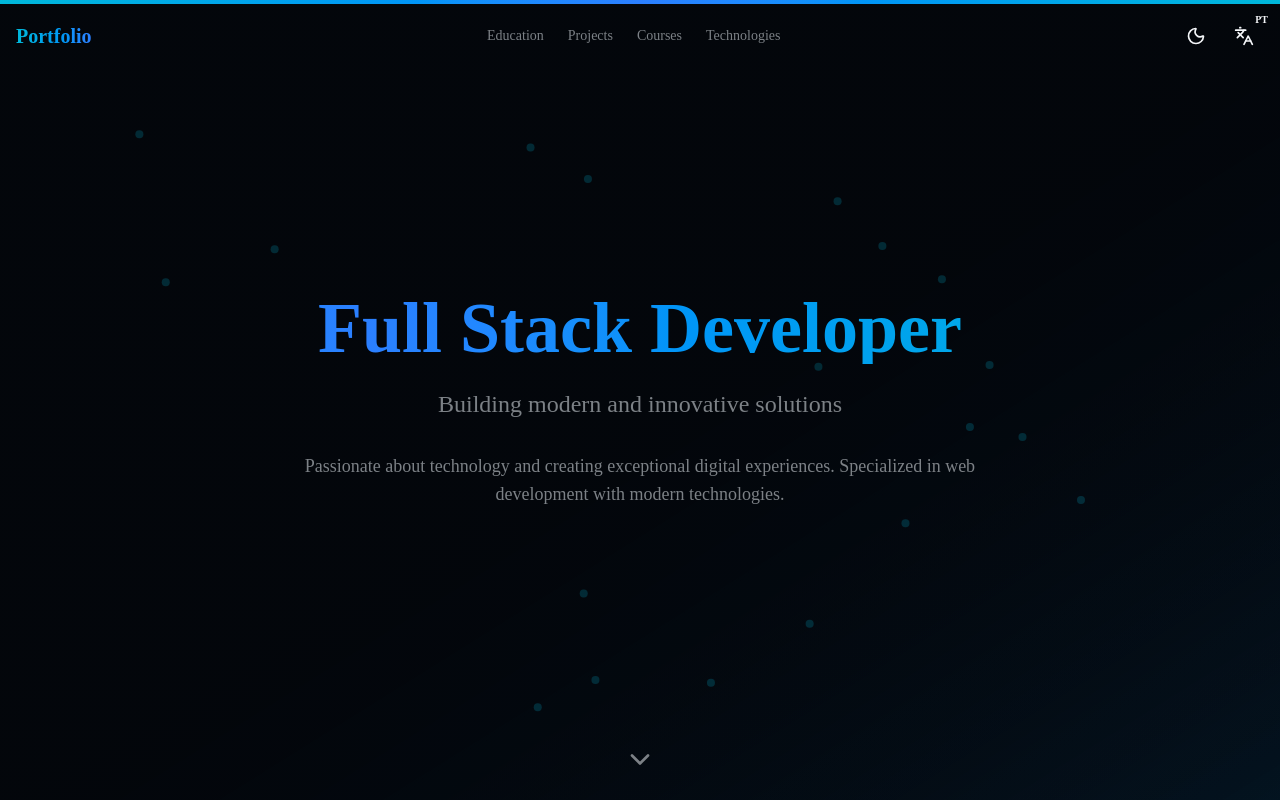
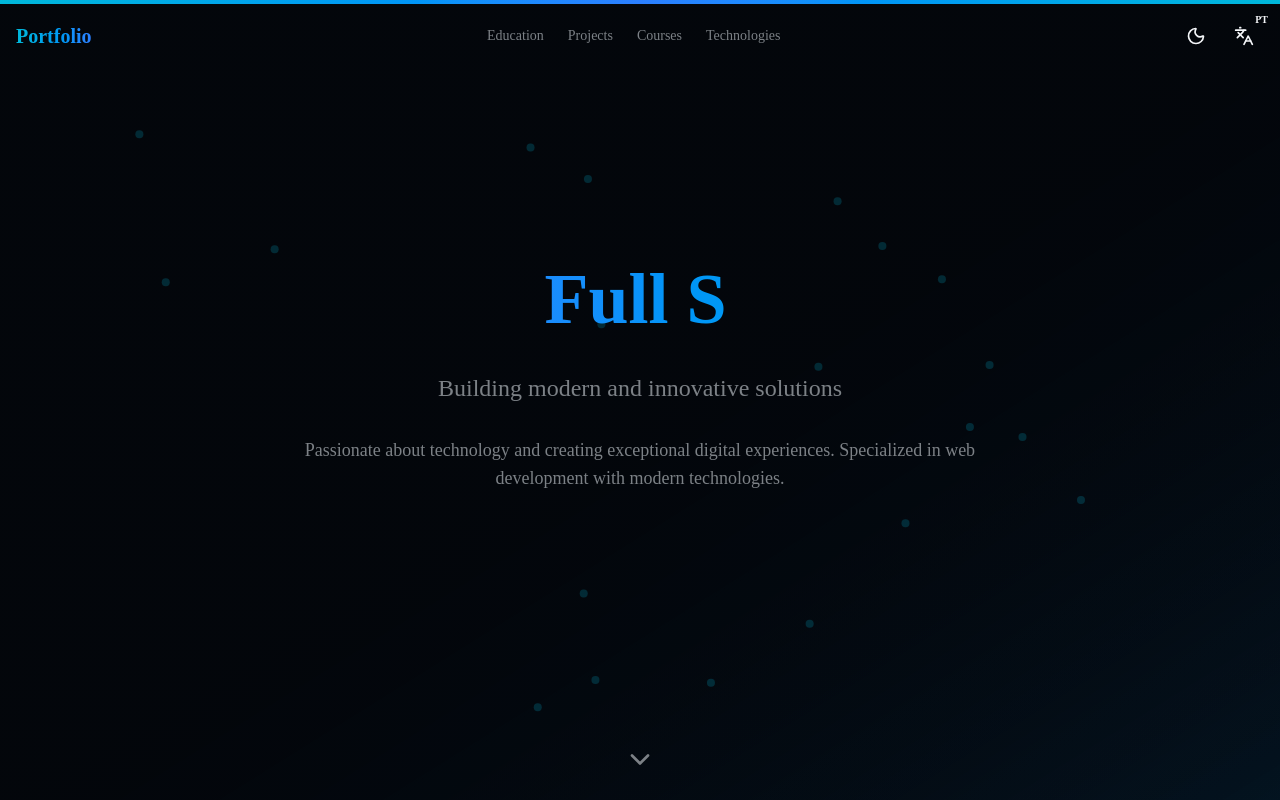
Before and after one commit to GabrieIPujol/Portfolio, a React (Vite) app: page / in a window 1280 px wide. Shown: the top 800 px of the page. Built offline with nearby package versions, Linux system fonts and the light colour scheme.

Commit message:
Update on Hero, logo added to the website icon.

```diff
--- a/index.html
+++ b/index.html
@@ -2,9 +2,9 @@
 <html lang="en">
   <head>
     <meta charset="UTF-8" />
-    <link rel="icon" type="image/svg+xml" href="/vite.svg" />
+    <link rel="icon" type="image/svg+xml" href="/src/assets/code-xml.svg"/>
     <meta name="viewport" content="width=device-width, initial-scale=1.0" />
-    <title>portfolio</title>
+    <title>Portfolio</title>
   </head>
   <body>
     <div id="root"></div>
--- a/package.json
+++ b/package.json
@@ -6,6 +6,8 @@
   "scripts": {
     "dev": "vite",
     "build": "tsc -b && vite build",
+    "predeploy": "npm run build",
+    "deploy": "gh-pages -d dist",
     "lint": "eslint .",
     "preview": "vite preview"
   },
--- a/src/app/global.css
+++ b/src/app/global.css
@@ -142,3 +142,27 @@
 ::-webkit-scrollbar-thumb:hover {
   background: var(--muted-foreground);
 }
+
+/* Typed cursor: gradient sync and blink */
+.typed-cursor{
+  display:inline-block;
+  width:3px;
+  height:1.05em;
+  margin-left:6px;
+  vertical-align:bottom;
+  background-image: linear-gradient(90deg,#06b6d4,#3b82f6,#06b6d4);
+  background-size:200% auto;
+  animation: typedCursorGradient 5s linear infinite, typedCursorBlink 1s step-end infinite;
+  border-radius:1px;
+}
+
+@keyframes typedCursorGradient{
+  0%{background-position:0% 50%}
+  50%{background-position:100% 50%}
+  100%{background-position:0% 50%}
+}
+
+@keyframes typedCursorBlink{
+  0%, 49% { opacity: 1 }
+  50%, 100% { opacity: 0 }
+}
--- a/src/components/hero.tsx
+++ b/src/components/hero.tsx
@@ -4,6 +4,7 @@ import { motion } from "framer-motion"
 import { ChevronDown } from "lucide-react"
 import { useLanguage } from "../contexts/language-context"
 import { CustomCursor } from "./custom-cursor"
+import { TypedTitle } from "./typed-title"
 
 export function Hero() {
   const { t } = useLanguage()
@@ -13,7 +14,7 @@ export function Hero() {
   }
 
   return (
-    <section className="relative min-h-screen flex items-center justify-center overflow-hidden">
+    <section className="relative min-h-screen flex items-center justify-center overflow-visible">
       <CustomCursor enabled={true} />
 
       {/* Animated Background */}
@@ -41,17 +42,17 @@ export function Hero() {
       </div>
 
       <div className="container mx-auto px-4 z-10">
-        <div className="max-w-4xl mx-auto text-center">
+        <div className="max-w-4xl mx-auto text-center pb-12">
           <motion.div initial={{ opacity: 0, y: 30 }} animate={{ opacity: 1, y: 0 }} transition={{ duration: 0.8 }}>
             <motion.h1
-              className="text-5xl md:text-7xl font-bold mb-6 bg-linear-to-r from-cyan-500 via-blue-500 to-cyan-500 bg-clip-text text-transparent text-balance"
+              className="text-5xl md:text-7xl font-bold mb-6 bg-linear-to-r from-cyan-500 via-blue-500 to-cyan-500 bg-clip-text text-transparent text-balance overflow-visible leading-[1.1] pb-2"
               animate={{
                 backgroundPosition: ["0% 50%", "100% 50%", "0% 50%"],
               }}
               transition={{ duration: 5, repeat: Number.POSITIVE_INFINITY }}
               style={{ backgroundSize: "200% auto" }}
             >
-              {t("hero.title")}
+              <TypedTitle words={["Gabriel Pujol", "Full Stack Developer"]} />
             </motion.h1>
           </motion.div>
 
--- /dev/null
+++ b/src/components/typed-title.tsx
@@ -0,0 +1,106 @@
+"use client"
+
+import { useEffect, useState } from "react"
+
+type TypedTitleProps = {
+  words: string[]
+  className?: string
+}
+
+export function TypedTitle({ words, className = "" }: TypedTitleProps) {
+  const [wordIndex, setWordIndex] = useState(0)
+  const [subIndex, setSubIndex] = useState(0)
+  const [isDeleting, setIsDeleting] = useState(false)
+  const [mistakeMode, setMistakeMode] = useState<"none" | "typingWrong" | "deletingWrong">("none")
+  const [wrongText, setWrongText] = useState("")
+  const [wrongIndex, setWrongIndex] = useState(0)
+  const [mistakeDone, setMistakeDone] = useState(false)
+
+  useEffect(() => {
+    if (!words || words.length === 0) return
+
+    const current = words[wordIndex]
+
+    // When full word is typed, wait then start deleting as before
+    if (!isDeleting && mistakeMode === "none" && subIndex === current.length) {
+      const t = setTimeout(() => setIsDeleting(true), 3000)
+      return () => clearTimeout(t)
+    }
+
+    if (isDeleting && subIndex === 0) {
+      setIsDeleting(false)
+      setWordIndex((w) => (w + 1) % words.length)
+      setMistakeDone(false)
+      return
+    }
+
+    // If we are currently simulating a mistake, handle typing/deleting wrong chars
+    if (mistakeMode === "typingWrong") {
+      if (wrongIndex === wrongText.length) {
+        // finished typing wrong text -> pause then start deleting it
+        const t = setTimeout(() => setMistakeMode("deletingWrong"), 600)
+        return () => clearTimeout(t)
+      }
+
+      const speedWrong = 120
+      const tWrong = setTimeout(() => setWrongIndex((w) => w + 1), speedWrong)
+      return () => clearTimeout(tWrong)
+    }
+
+    if (mistakeMode === "deletingWrong") {
+      if (wrongIndex === 0) {
+        // finished deleting wrong text, resume typing correct char
+        setMistakeMode("none")
+        setMistakeDone(true)
+        // move forward one correct char immediately
+        setSubIndex((s) => s + 1)
+        return
+      }
+
+      const speedDelWrong = 50
+      const tDel = setTimeout(() => setWrongIndex((w) => w - 1), speedDelWrong)
+      return () => clearTimeout(tDel)
+    }
+
+    // Before normal typing step, check whether we should trigger a mistake
+    if (!isDeleting && mistakeMode === "none" && !mistakeDone) {
+      const triggerWord = "Developer"
+      const startIdx = current.indexOf(triggerWord)
+      if (startIdx !== -1) {
+        // trigger when user has typed a few chars into 'Developer'
+        const triggerAt = startIdx + 2 // after first 2 letters of Developer
+        if (subIndex === triggerAt) {
+          // start a mistake only sometimes (e.g. 25% chance)
+          if (Math.random() < 0.25) {
+            // start a mistake: create 2-3 wrong chars
+            const len = Math.random() < 0.5 ? 2 : 3
+            const letters = "abcdefghijklmnopqrstuvwxyz"
+            let wrong = ""
+            for (let i = 0; i < len; i++) {
+              wrong += letters[Math.floor(Math.random() * letters.length)]
+            }
+            setWrongText(wrong)
+            setWrongIndex(0)
+            setMistakeMode("typingWrong")
+            return
+          }
+        }
+      }
+    }
+
+    const speed = isDeleting ? 60 : 140
+    const t = setTimeout(() => {
+      setSubIndex((s) => s + (isDeleting ? -1 : 1))
+    }, speed)
+
+    return () => clearTimeout(t)
+  }, [subIndex, isDeleting, wordIndex, words, mistakeMode, wrongIndex, wrongText, mistakeDone])
+
+  return (
+    <span className={className} aria-live="polite">
+      {words[wordIndex].slice(0, subIndex)}
+      {mistakeMode !== "none" && wrongText.slice(0, wrongIndex)}
+      <span aria-hidden className="typed-cursor" />
+    </span>
+  )
+}
```
Also changed, not shown: src/assets/code-xml.svg (added).
